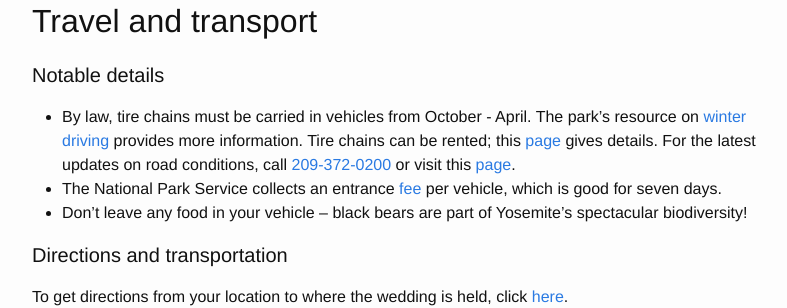
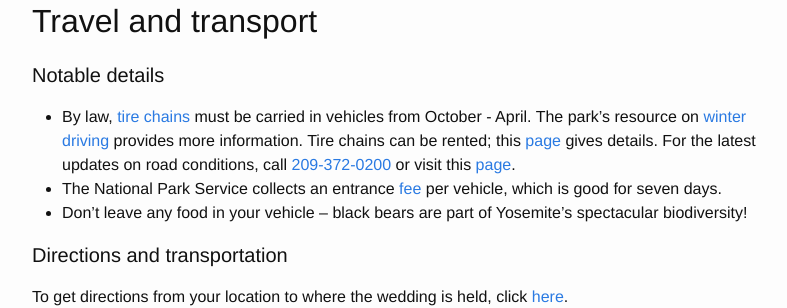
Before and after one commit to j-e-yosemite/j-e-yosemite.github.io, a Jekyll site: the page built from details.md, in a window 1280 px wide and 900 px high, scrolled down 691 px. Shown: the part 152-460 px from the top of the window, without its empty margins (238-1025 px from the left). Built offline with Jekyll 4.4.1, drawn with Linux system fonts in a browser that asks for light colours; part of the change alters nothing that is shown.

```diff
--- a/details.md
+++ b/details.md
@@ -35,7 +35,7 @@ Yosemite's National Park status prevents us from setting aside a block of rooms
 
 #### Notable details
 
-* By law, tire chains must be carried in vehicles from October - April. The park's resource on [winter driving](http://www.travelyosemite.com/winter/winter-travel-conditions/) provides more information. Tire chains can be rented; this [page](https://www.tripadvisor.com/Travel-g61000-c148794/Yosemite-National-Park:California:All.About.Tire.Chain.Rentals.And.Sales.html) gives details. For the latest updates on road conditions, call [209-372-0200](tel:+12093720200) or visit this [page](http://www.nps.gov/yose/planyourvisit/conditions.htm).
+* By law, [tire chains](https://www.nps.gov/yose/planyourvisit/tirechains.htm) must be carried in vehicles from October - April. The park's resource on [winter driving](http://www.travelyosemite.com/winter/winter-travel-conditions/) provides more information. Tire chains can be rented; this [page](https://www.tripadvisor.com/Travel-g61000-c148794/Yosemite-National-Park:California:All.About.Tire.Chain.Rentals.And.Sales.html) gives details. For the latest updates on road conditions, call [209-372-0200](tel:+12093720200) or visit this [page](http://www.nps.gov/yose/planyourvisit/conditions.htm).
 * The National Park Service collects an entrance [fee](http://www.nps.gov/yose/planyourvisit/fees.htm) per vehicle, which is good for seven days.
 * Don't leave any food in your vehicle -- black bears are part of Yosemite's spectacular biodiversity!
 
```
